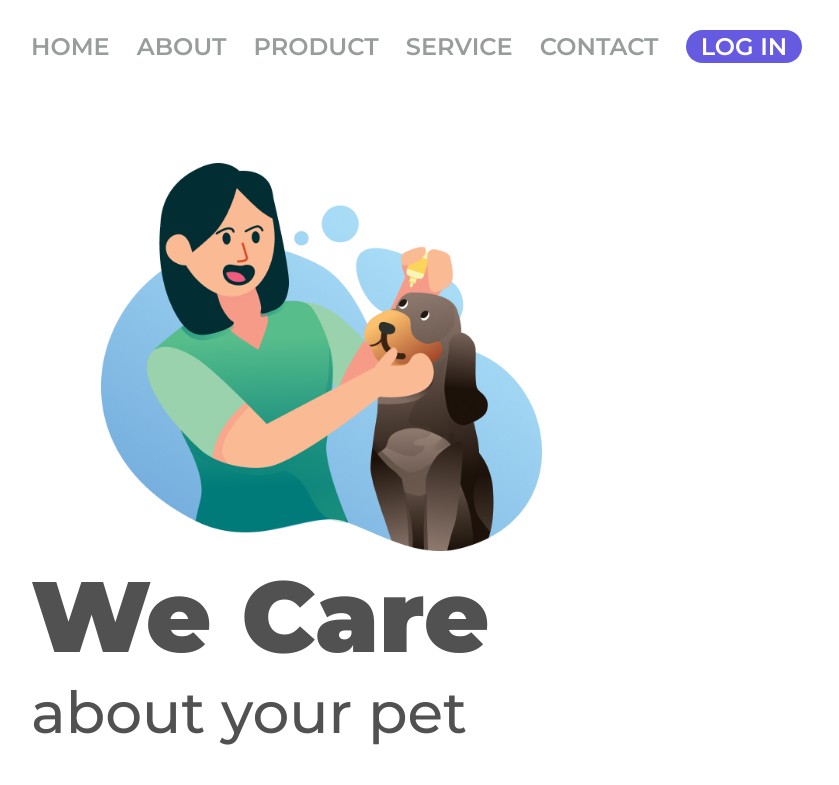
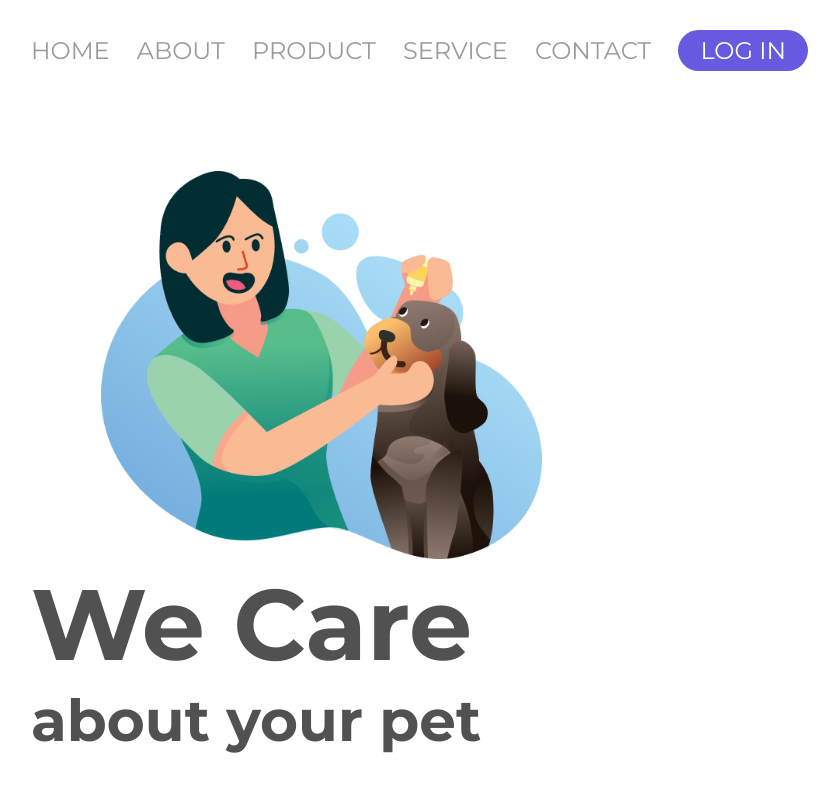
Before and after one commit to AndersonDias7/project-1-figma, a plain HTML site: page index.html in a window 1280 px wide. Shown: the top 785 px of the page, without its empty margins (29-868 px from the left). Drawn offline with Linux system fonts and the light colour scheme.

Commit message:
alteraçoes para melhor visualizar

```diff
--- a/index.html
+++ b/index.html
@@ -9,7 +9,7 @@
     <link rel="preconnect" href="https://fonts.gstatic.com" crossorigin>
     <link href="https://fonts.googleapis.com/css2?family=Montserrat:ital,wght@0,100..900;1,100..900&display=swap"
         rel="stylesheet">
-    <title>Project Figma</title>
+    <title>Project Figma 0101</title>
 </head>
 
 <body>
--- a/style.css
+++ b/style.css
@@ -4,11 +4,12 @@
     box-sizing: border-box;
     font-family: "Montserrat", sans-serif;
 }
+
 html{
     margin: 0;
 }
+
 body {
-
     width: 100vw;
     height: 100vh;
     margin: 60px;
@@ -19,7 +20,7 @@ a {
     text-decoration: none;
     cursor: pointer;
     line-height: 29px;
-    font-weight: 600;
+    font-weight: 600px;
     text-transform: uppercase;
     font-size: 24px;
     color: #989d9c;
@@ -33,11 +34,11 @@ a {
 .button-header {
     cursor: pointer;
     font-size: 24px;
-    font-weight: 600;
+    font-weight: 600px;
     color: #ffffff;
     background-color: #665ae1;
-    width: 130;
-    height: 41;
+    width: 130px;
+    height: 41px;
     border-radius: 20.5px;
     padding: 2px 15px;
     border: none;
@@ -61,44 +62,45 @@ img {
 #main-1{
     width: 50%;
     display: inline-block;
+}
 
-}
 .main-2{
     width: auto;
     display: inline-block;
     margin-top: 100px;
     margin-left: 86px;
     margin: 0 0 0 51px;
+}
 
-
-}
 h1{
    font-size: 100px;
-   font-weight: 900;
+   font-weight: 900px;
    line-height: 122px;
    color: #515151;
+}
 
-}
 h2{
     color: #515151;
-    font-weight: 500;
+    font-weight: 500px;
     line-height: 71px;
     font-size: 58px;
     margin-bottom: 40px;
 }
+
 p{
     color: #848484;
     line-height: 29px;
-    font-weight: 400;
+    font-weight: 400px;
     font-size: 24px;
     margin-top: 20px;
     width: 515px;
 }
+
 #button-main{
     background-color: #adff00;
     border-radius: 30.5px;
     cursor: pointer;
-    font-weight: 700;
+    font-weight: 700px;
     line-height: 34px;
     font-size: 28px;
     margin-top: 35px;
@@ -107,7 +109,6 @@ p{
     width: 200px;
     height: 64px;
     filter: drop-shadow(0px 4px 4px rgba(0,0,0,0.25));
-
 
 }
 @media screen and (max-width: 1000px) {
@@ -129,11 +130,12 @@ p{
     h1{
         width: 263px;
         height: 52px;
-        font-weight: 900;
+        font-weight: 900px;
         font-size: 50px;
         line-height: 100%;
         margin-top: 0;
     }
+
     h2{
         width: 232px;
         height: 37px;
@@ -143,15 +145,18 @@ p{
         margin-bottom: 0;
 
     }
+
     #buttbutton-main{
         width: 239;
         height: 64;
         border-radius: 50px;
 
     }
+
     body{
         margin: 0;
     }
+
     .main-2{
         position: absolute;
         bottom: 150px;
```
